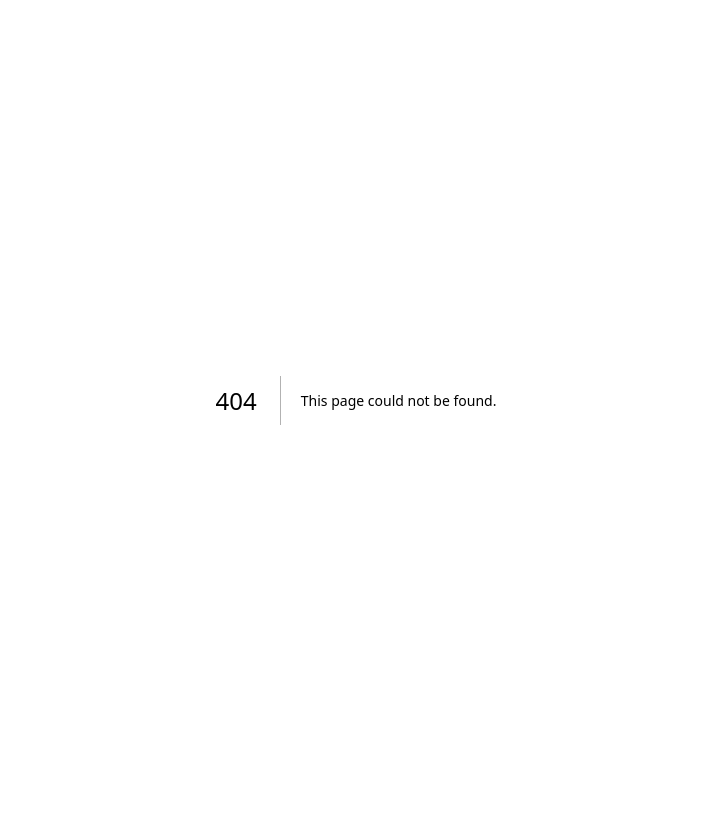
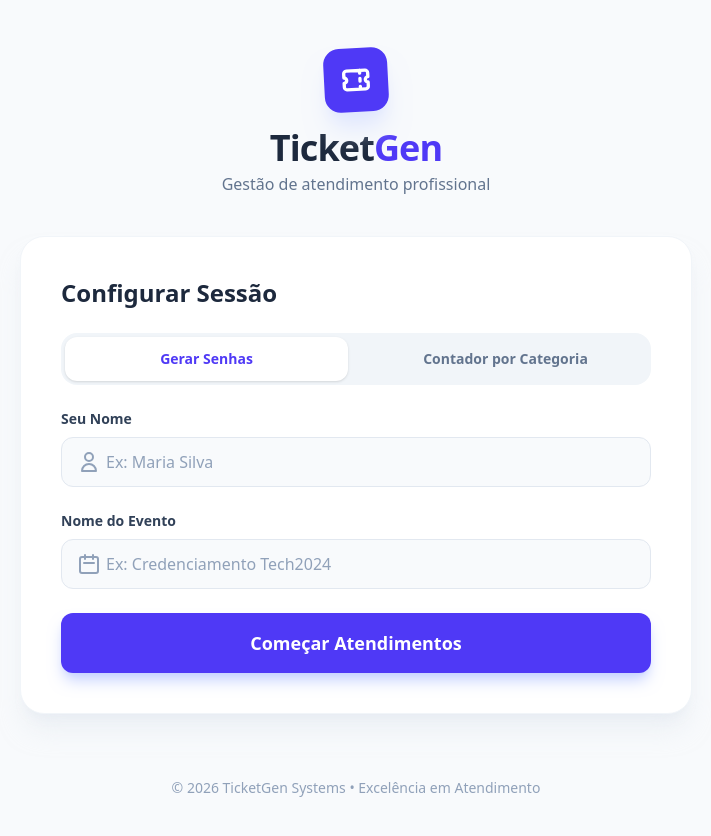
Before and after one commit to lucasdksan/ticketgen, a Next.js app: page / in a window 1280 px wide. Before the commit this address had no page. Shown: the top 836 px of the page, without its empty margins (284-995 px from the left). Before the commit the page ends 800 px from the top, so only its background shows below. Built offline with nearby package versions, Linux system fonts and the light colour scheme.

Commit message:
Homepage relocated

```diff
--- /dev/null
+++ b/app/(public)/(home)/page.tsx
@@ -0,0 +1,15 @@
+import { Footer } from "@/frontend/components/Footer";
+import { Header } from "@/frontend/components/Header";
+import { StepByStep } from "@/frontend/components/StepByStep";
+
+export default function Home() {
+  return (
+    <div className="min-h-screen bg-slate-50 text-slate-900 px-4 py-8 md:py-12">
+      <div className="max-w-2xl mx-auto">
+        <Header />
+        <StepByStep />
+        <Footer />
+      </div>
+    </div>
+  );
+}
```
